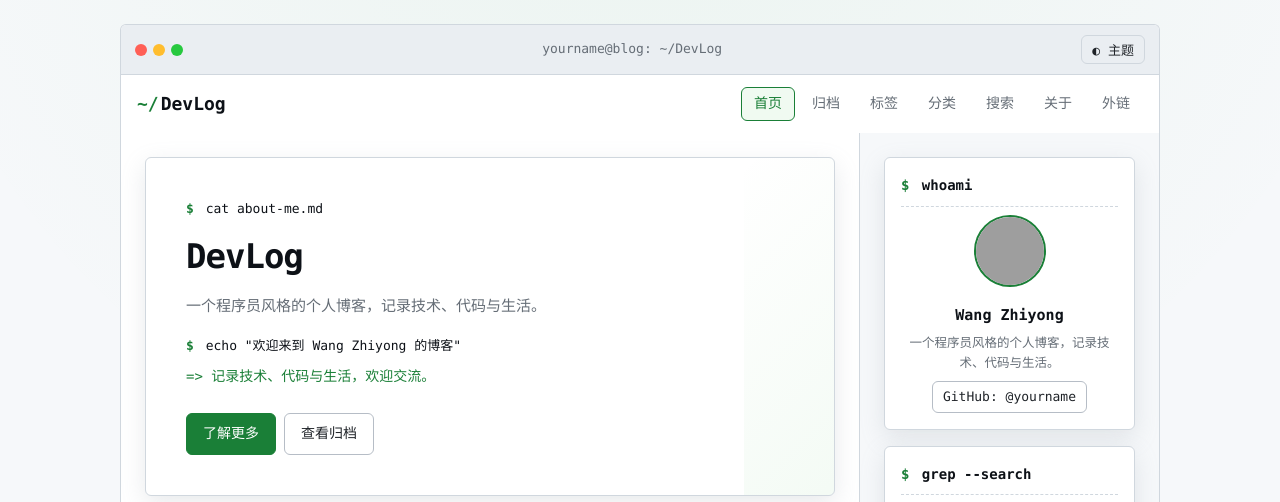
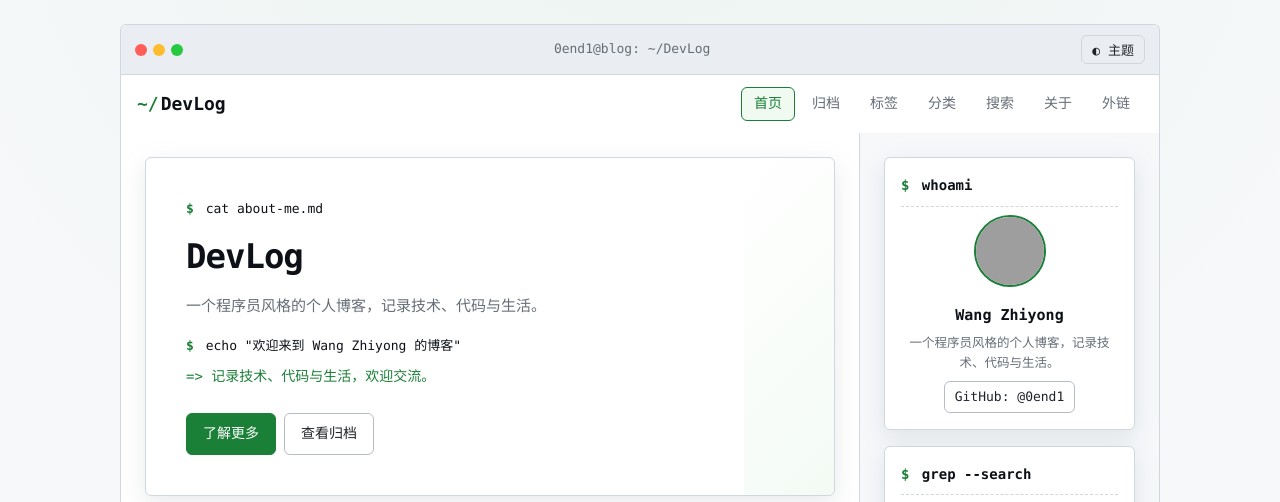
Before and after one commit to 0end1/0end1.github.io, a Jekyll site: the page built from index.html, in a window 1280 px wide. Shown: the top 502 px of the page. Built offline with Jekyll 4.4.1, drawn with Linux system fonts in a browser that asks for light colours; the list of posts is cut into pages by our own code; grey boxes are pictures that could not be loaded.

Commit message:
config: set real github username and site url

```diff
--- a/_config.yml
+++ b/_config.yml
@@ -12,13 +12,13 @@
 author:
   name: Wang Zhiyong              # 你的名字
   email: yourname@example.com     # 你的邮箱
-  github: yourname                # GitHub 用户名
+  github: 0end1                   # GitHub 用户名
   avatar: /assets/images/avatar.png  # 头像路径（可换成自己的图）
 
 # ---------- 站点地址（重要！） ----------
 # 用户名站点:  https://<你的用户名>.github.io  且 baseurl 留空
 # 项目站点:    https://<你的用户名>.github.io/<仓库名>  且 baseurl 填 "/<仓库名>"
-url: "https://yourname.github.io"
+url: "https://0end1.github.io"
 baseurl: ""
 
 # ---------- 分页 ----------
@@ -32,7 +32,7 @@
 #   3. 在 https://giscus.app 生成 repo_id / category_id 填入下面
 giscus:
   enabled: false                  # 设为 true 开启评论
-  repo: "yourname/yourname.github.io"   # 你的 GitHub 仓库
+  repo: "0end1/0end1.github.io"   # 你的 GitHub 仓库
   repo_id: ""                     # 从 giscus.app 获取
   category: "Announcements"       # Discussions 分类
   category_id: ""                 # 从 giscus.app 获取
```
